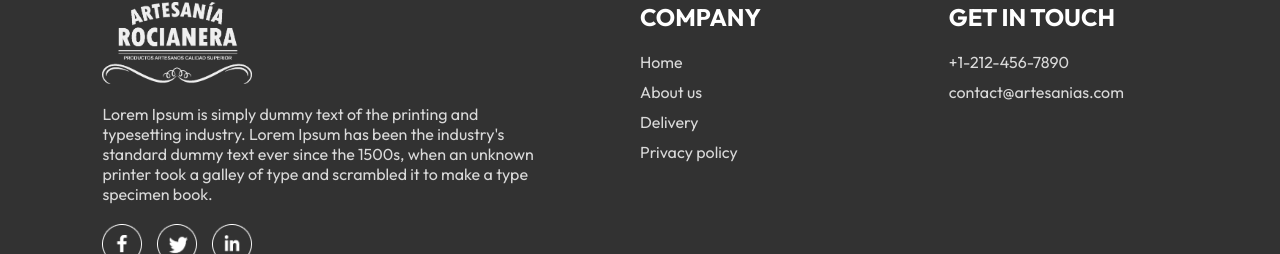
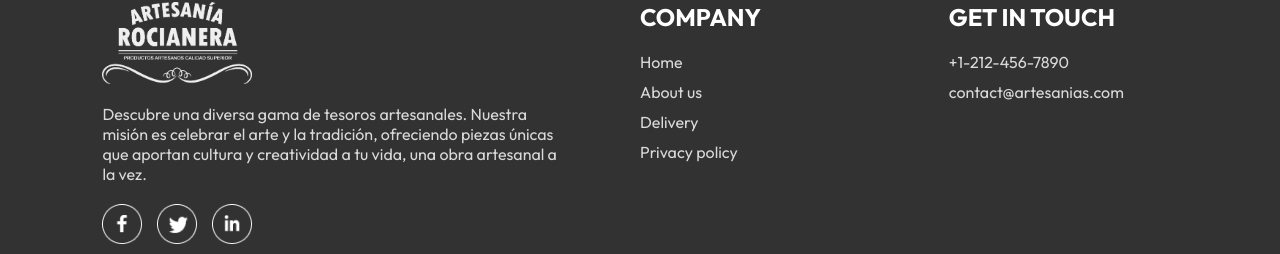
Before and after one commit to Jaime9745/ArtesanosOnlineDevops, a React (Vite) app in the folder frontend/: page /verify in a window 1280 px wide. Shown: the part 690-944 px from the top of the page. Built offline with nearby package versions, Linux system fonts and the light colour scheme; no server answers.

Commit message:
Changed Footer Message

```diff
--- a/frontend/src/components/Footer/Footer.jsx
+++ b/frontend/src/components/Footer/Footer.jsx
@@ -8,7 +8,7 @@ const Footer = () => {
       <div className="footer-content">
         <div className="footer-content-left">
             <img src={assets.logo_blank} alt="" class="logo_blank" />
-            <p>Lorem Ipsum is simply dummy text of the printing and typesetting industry. Lorem Ipsum has been the industry's standard dummy text ever since the 1500s, when an unknown printer took a galley of type and scrambled it to make a type specimen book.</p>
+            <p>Descubre una diversa gama de tesoros artesanales. Nuestra misión es celebrar el arte y la tradición, ofreciendo piezas únicas que aportan cultura y creatividad a tu vida, una obra artesanal a la vez.</p>
             <div className="footer-social-icons">
                 <img src={assets.facebook_icon} alt="" />
                 <img src={assets.twitter_icon} alt="" />
```
